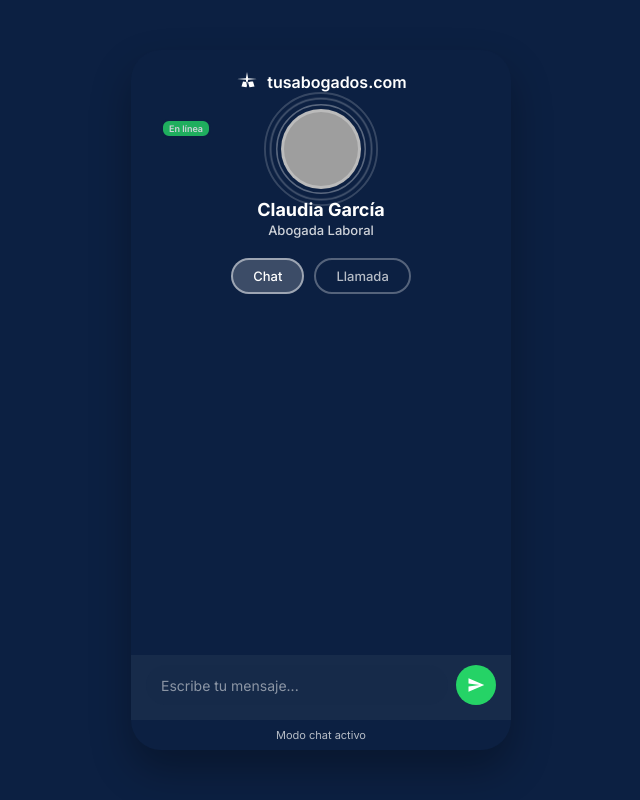
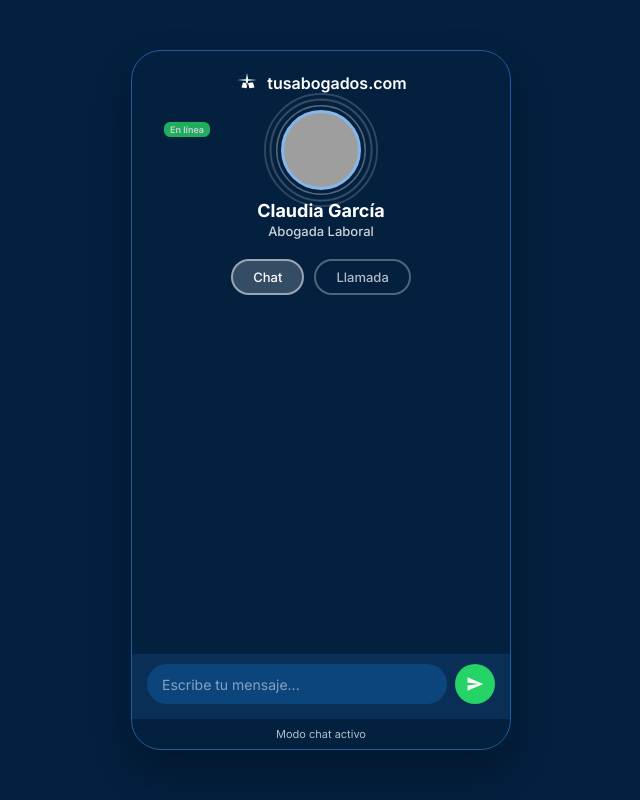
Before and after one commit to ingjcesarmojica/agent-carolina-dollarworking, a Flask app: page / in a window 1280 px wide. Shown: the whole page, without its empty margins (319-959 px from the left). Run offline with Flask 3, Linux system fonts and the light colour scheme; grey boxes are pictures that could not be loaded.

Commit message:
Update color palette to corporate blue theme

```diff
--- a/templates/index.html
+++ b/templates/index.html
@@ -15,7 +15,7 @@
 
         body {
             font-family: 'Inter', sans-serif;
-            background: #0C2042;
+            background: #03203f;
             min-height: 100vh;
             display: flex;
             justify-content: center;
@@ -26,7 +26,8 @@
         .app-container {
             width: 380px;
             height: 700px;
-            background: #0C2042;
+            background: #03203f;
+            border: 1px solid #185FA5;
             border-radius: 30px;
             position: relative;
             overflow: hidden;
@@ -76,7 +77,7 @@
             width: 100%;
             height: 100%;
             border-radius: 50%;
-            border: 3px solid rgba(255, 255, 255, 0.3);
+            border: 3px solid #85B7EB;
             background: #e2e8f0 url('https://bidamericas.com/tusabogados/foto.png') center/cover;
             position: relative;
             z-index: 2;
@@ -94,7 +95,7 @@
             border-radius: 8px;
             white-space: nowrap;
             z-index: 3;
-            border: 2px solid #0C2042;
+            border: 2px solid #03203f;
             animation: pulseBadge 2s ease-in-out infinite;
         }
 
@@ -288,7 +289,7 @@
 
         .message.bot {
             align-self: flex-start;
-            background: #172B4A;
+            background: #0a2f57;
             color: #ffffff;
             border-bottom-left-radius: 4px;
         }
@@ -301,7 +302,7 @@
         }
 
         .message.typing {
-            background: #172B4A;
+            background: #0a2f57;
         }
 
         .typing-dots {
@@ -330,7 +331,7 @@
             padding: 10px 15px 15px;
             display: flex;
             gap: 8px;
-            background: #172B4A;
+            background: #0a2f57;
             flex-shrink: 0;
         }
 
@@ -339,7 +340,7 @@
             padding: 10px 15px;
             border-radius: 20px;
             border: none;
-            background: rgba(23, 43, 74, 0.6);
+            background: #0c447c;
             color: #ffffff;
             font-size: 14px;
             font-family: 'Inter', sans-serif;
```
